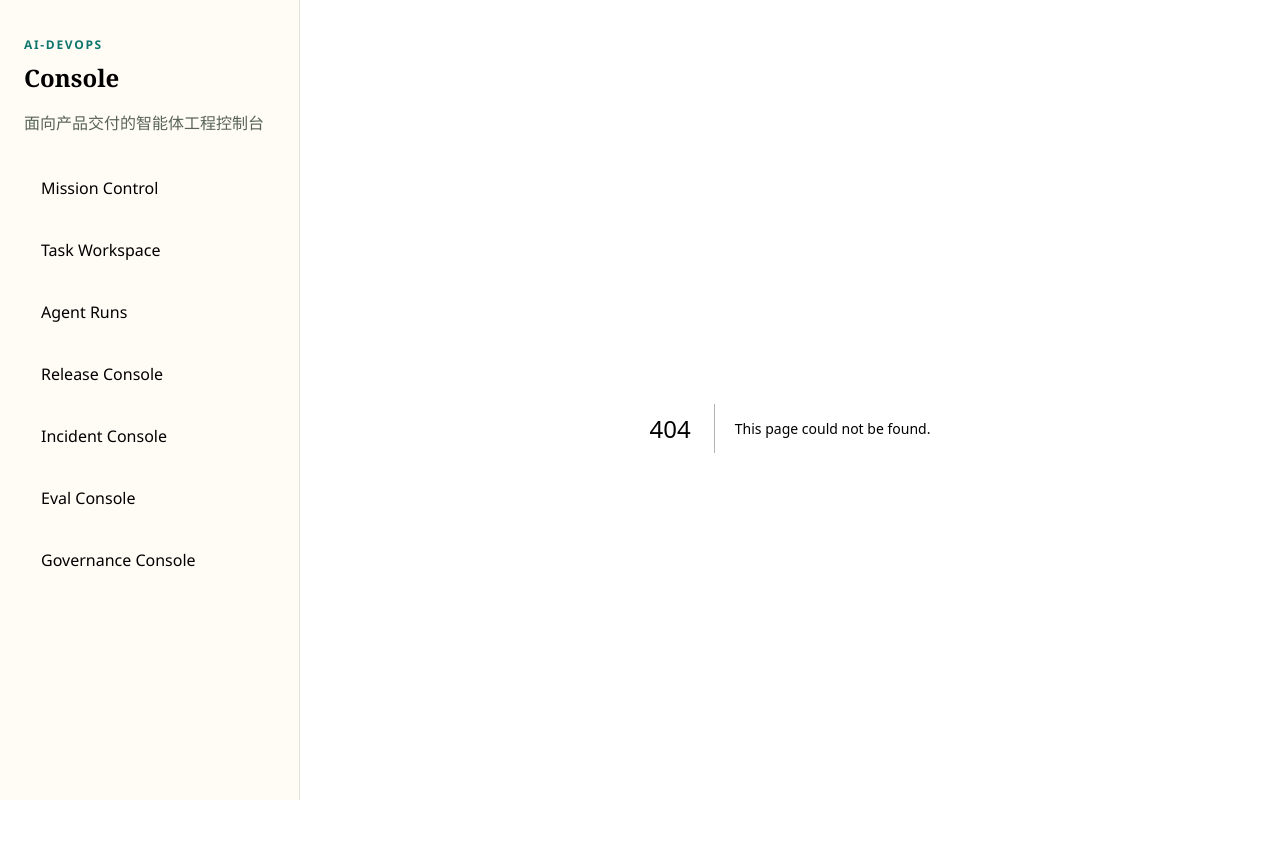
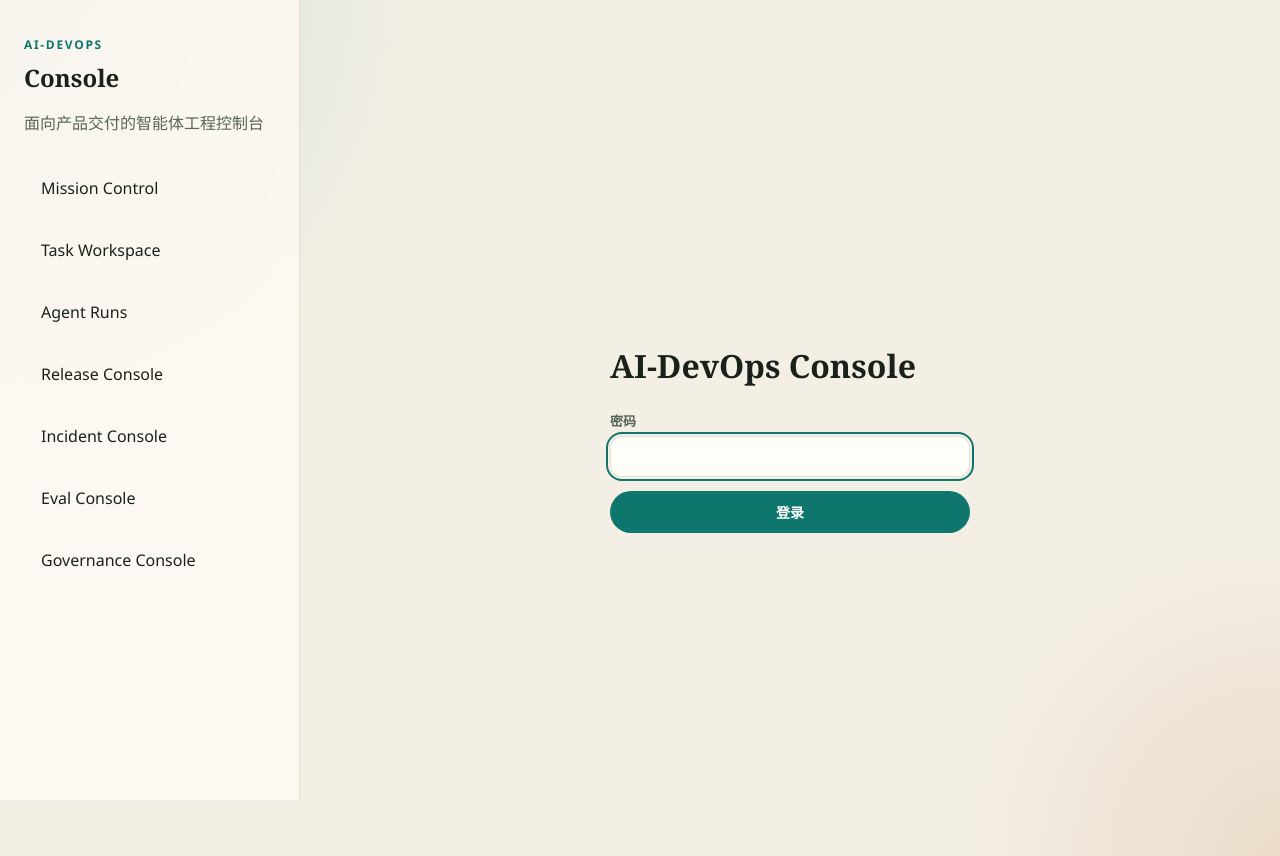
Before and after one commit to gordon8018/ai-devops, a Next.js app in the folder apps/console-web/: page /login in a window 1280 px wide. Before the commit this address had no page. Built offline with nearby package versions, Linux system fonts and the light colour scheme.

Commit message:
feat(console-web): add optional HTTP Basic Auth via CONSOLE_PASSWORD env var

```diff
--- /dev/null
+++ b/apps/console-web/app/login/page.tsx
@@ -0,0 +1,69 @@
+"use client";
+
+import { type FormEvent, useState } from "react";
+import { useRouter } from "next/navigation";
+import { Button } from "../../components/ui/button";
+
+export default function LoginPage() {
+  const router = useRouter();
+  const [password, setPassword] = useState("");
+  const [error, setError] = useState<string | null>(null);
+
+  async function handleSubmit(e: FormEvent) {
+    e.preventDefault();
+    const res = await fetch("/api/auth/login", {
+      method: "POST",
+      headers: { "Content-Type": "application/json" },
+      body: JSON.stringify({ password }),
+    });
+    if (res.ok) {
+      router.push("/");
+      router.refresh();
+    } else {
+      setError("密码错误");
+    }
+  }
+
+  return (
+    <div
+      style={{
+        minHeight: "100vh",
+        display: "flex",
+        alignItems: "center",
+        justifyContent: "center",
+        padding: "24px",
+      }}
+    >
+      <div style={{ width: "100%", maxWidth: "360px" }}>
+        <h1
+          style={{
+            fontFamily: "IBM Plex Serif, Georgia, serif",
+            marginBottom: "24px",
+          }}
+        >
+          AI-DevOps Console
+        </h1>
+        <form onSubmit={handleSubmit}>
+          {error ? <p className="form-error">{error}</p> : null}
+          <div className="form-field">
+            <label className="form-label" htmlFor="password">
+              密码
+            </label>
+            <input
+              id="password"
+              type="password"
+              className="form-input"
+              value={password}
+              onChange={(e) => setPassword(e.target.value)}
+              required
+              autoFocus
+            />
+          </div>
+          <Button type="submit" style={{ width: "100%" }}>
+            登录
+          </Button>
+        </form>
+      </div>
+    </div>
+  );
+}
```
Also changed, not shown: apps/console-web/app/api/auth/login/route.ts (added, +22 -0 lines), apps/console-web/middleware.ts (added, +22 -0 lines).
